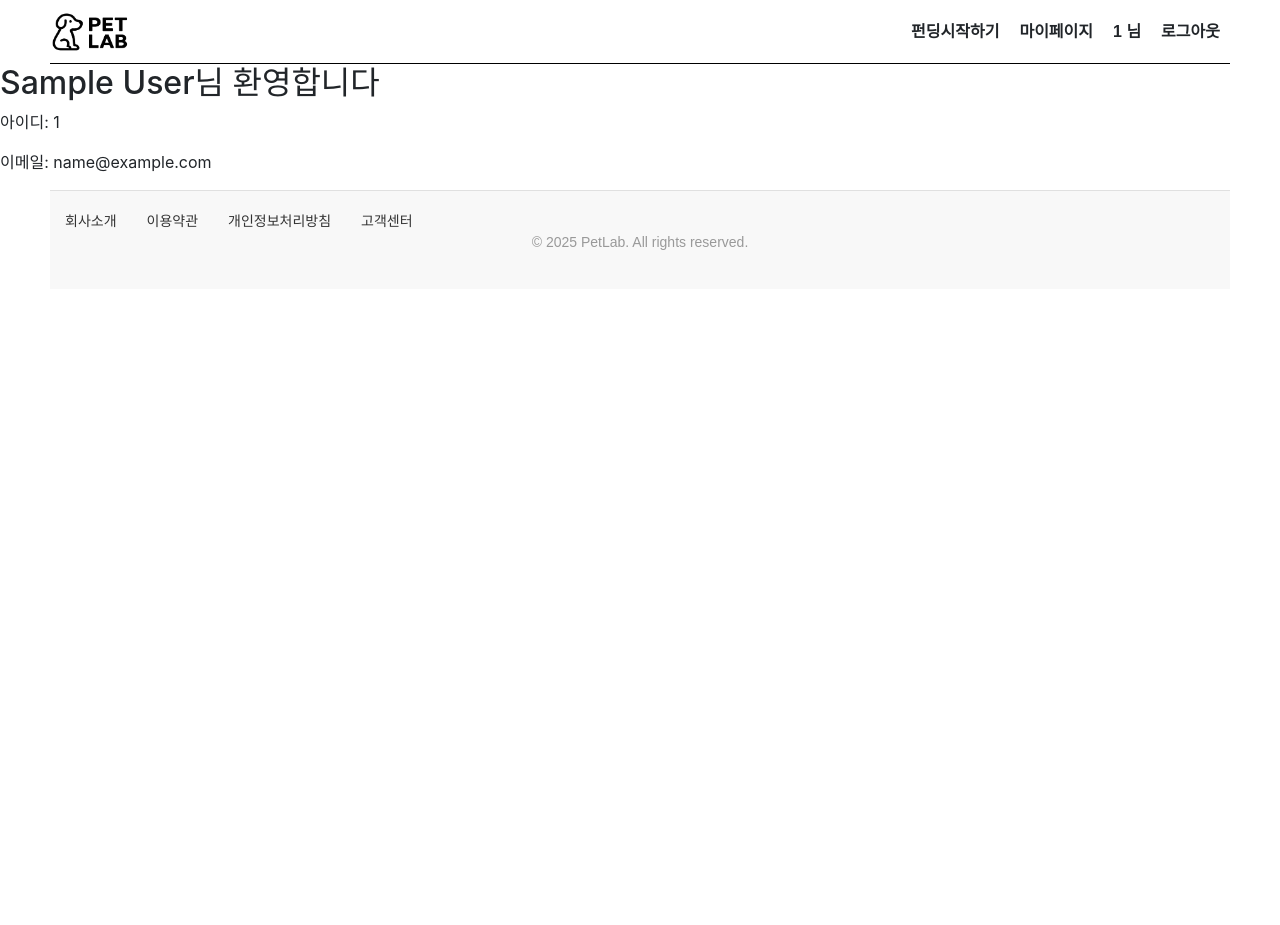
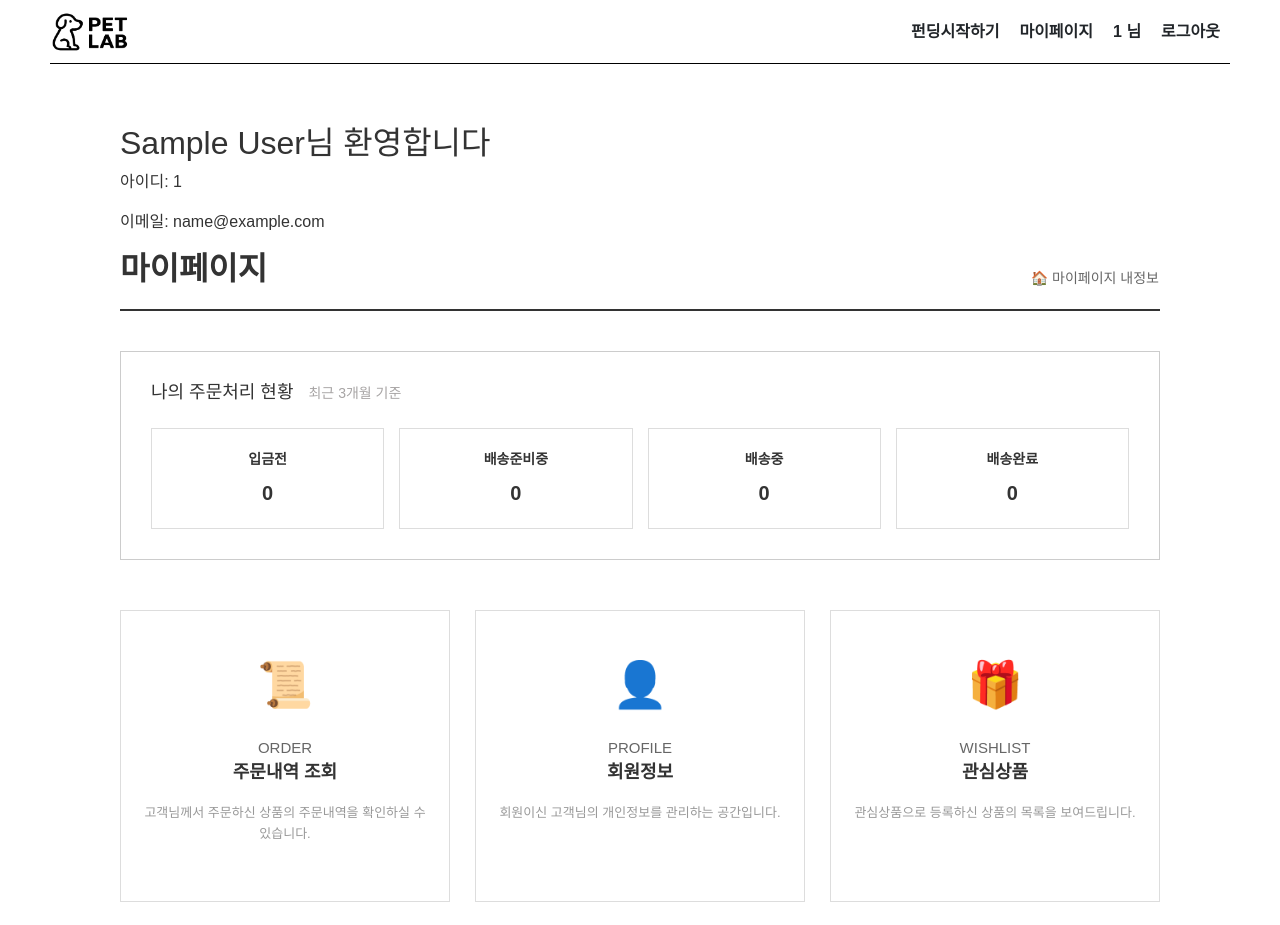
Before and after one commit to YuYoungKwang/pet-lab, a React (Create React App) app: page /mypage in a window 1280 px wide. Shown: the top 925 px of the page. Before the commit the page ends 800 px from the top, so only its background shows below. Built offline with nearby package versions, Linux system fonts and the light colour scheme; sample sign-in values are in the browser's storage.

Commit message:
마이페이지 추가

```diff
--- a/src/App.js
+++ b/src/App.js
@@ -5,7 +5,7 @@ import Footer from './components/common/Footer';
 import Login from './pages/Login';
 import Register from './pages/Register';
 import SignUpPage from './pages/SignUpPage';
-import MyPage from './pages/mypage';
+import MyPage from './pages/MyPage';
 import { useState, useEffect } from 'react';
 
 function App() {
--- a/src/pages/mypage.js
+++ b/src/pages/mypage.js
@@ -1,15 +1,66 @@
 import { Navigate } from "react-router-dom";
+import '../styles/MyPage.css';
+
 
 function MyPage({ loginUser }) {
     if (!loginUser) {
         return <Navigate to="/login" replace />;
     }
 
+
+
+    const orderStatus = [
+        { label: '입금전', count: 0 },
+        { label: '배송준비중', count: 0 },
+        { label: '배송중', count: 0 },
+        { label: '배송완료', count: 0 },
+    ];
+
+    const menuItems = [
+        { title: 'Order', sub: '주문내역 조회', desc: '고객님께서 주문하신 상품의 주문내역을 확인하실 수 있습니다.', icon: '📜' },
+        { title: 'Profile', sub: '회원정보', desc: '회원이신 고객님의 개인정보를 관리하는 공간입니다.', icon: '👤' },
+        { title: 'Wishlist', sub: '관심상품', desc: '관심상품으로 등록하신 상품의 목록을 보여드립니다.', icon: '🎁' },
+        { title: 'Board', sub: '게시물 관리', desc: '고객님께서 작성하신 게시물을 관리하는 공간입니다.', icon: '📝' },
+        { title: 'Address', sub: '배송 주소록 관리', desc: '자주 사용하는 배송지를 등록하고 관리하실 수 있습니다.', icon: '🚚' },
+        { title: 'FAQ', sub: '자주 묻는 질문', desc: '고객센터 1:1문의', icon: '🎧' },
+    ];
+
     return (
-        <div>
-            <h2>{loginUser.name}님 환영합니다</h2>
-            <p>아이디: {loginUser.id}</p>
-            <p>이메일: {loginUser.email}</p>
+        <div className="mypage-container">
+            <div>
+                <h2>{loginUser.name}님 환영합니다</h2>
+                <p>아이디: {loginUser.id}</p>
+                <p>이메일: {loginUser.email}</p>
+            </div>
+            <header className="mypage-header">
+                <h1>마이페이지</h1>
+                <div className="breadcrumb">🏠  마이페이지  내정보</div>
+            </header>
+
+            {/* 주문 처리 현황 섹션 */}
+            <section className="order-status-box">
+                <h3>나의 주문처리 현황 <span>최근 3개월 기준</span></h3>
+                <div className="status-grid">
+                    {orderStatus.map((item, idx) => (
+                        <div key={idx} className="status-item">
+                            <div className="status-label">{item.label}</div>
+                            <div className="status-count">{item.count}</div>
+                        </div>
+                    ))}
+                </div>
+            </section>
+
+            {/* 메뉴 카드 섹션 */}
+            <section className="menu-grid">
+                {menuItems.map((item, idx) => (
+                    <div key={idx} className="menu-card">
+                        <div className="menu-icon">{item.icon}</div>
+                        <h4>{item.title}</h4>
+                        <h5>{item.sub}</h5>
+                        <p>{item.desc}</p>
+                    </div>
+                ))}
+            </section>
         </div>
     );
 }
--- /dev/null
+++ b/src/styles/MyPage.css
@@ -0,0 +1,123 @@
+/* 전체 컨테이너 설정 */
+.mypage-container {
+    max-width: 1100px;
+    margin: 30px auto;
+    padding: 30px;
+    font-family: 'Noto Sans KR', sans-serif;
+    color: #333;
+}
+
+/* 헤더 부분 (마이페이지 제목 및 경로) */
+.mypage-header {
+    display: flex;
+    justify-content: space-between;
+    align-items: flex-end;
+    border-bottom: 2px solid #333;
+    padding-bottom: 20px;
+    margin-bottom: 40px;
+}
+
+.mypage-header h1 {
+    font-size: 32px;
+    font-weight: bold;
+    margin: 0;
+}
+
+.breadcrumb {
+    margin:1px;
+    margin-bottom: 0;
+    font-size: 14px;
+    color: #666;
+}
+
+/* 상단 주문 현황 섹션 */
+.order-status-box {
+    border: 1px solid #ccc;
+    padding: 30px;
+    margin-bottom: 50px;
+}
+
+.order-status-box h3 {
+    font-size: 18px;
+    margin-bottom: 25px;
+    font-weight: 500;
+}
+
+.order-status-box h3 span {
+    font-size: 14px;
+    color: #a7a4a4;
+    margin-left: 10px;
+}
+
+.status-grid {
+    display: flex;
+    justify-content: space-between;
+    gap: 15px;
+}
+
+.status-item {
+    flex: 1;
+    border: 1px solid #ddd;
+    padding: 20px 10px;
+    text-align: center;
+    background-color: #fff;
+}
+
+.status-label {
+    font-size: 14px;
+    font-weight: bold;
+    margin-bottom: 8px;
+}
+
+.status-count {
+    font-size: 20px;
+    font-weight: bold;
+}
+
+/* 하단 메뉴 그리드 (6개 카드) */
+.menu-grid {
+    display: grid;
+    grid-template-columns: repeat(3, 1fr); /* 3열 배치 */
+    gap: 25px;
+}
+
+.menu-card {
+    border: 1px solid #ddd;
+    padding: 40px 20px;
+    text-align: center;
+    display: flex;
+    flex-direction: column;
+    align-items: center;
+    min-height: 250px;
+    transition: all 0.2s ease;
+}
+
+.menu-card:hover {
+    border-color: #333; /* 마우스 올렸을 때 강조 */
+}
+
+.menu-icon {
+    font-size: 45px;
+    margin-bottom: 20px;
+    display: block;
+}
+
+.menu-card h4 {
+    font-size: 15px;
+    color: #666;
+    margin-bottom: 5px;
+    text-transform: uppercase;
+}
+
+.menu-card h5 {
+    font-size: 18px;
+    font-weight: bold;
+    margin-bottom: 20px;
+}
+
+.menu-card p {
+    font-size: 13px;
+    color: #999;
+    line-height: 1.6;
+    word-break: keep-all; /* 한글 단어 끊김 방지 */
+}
```
